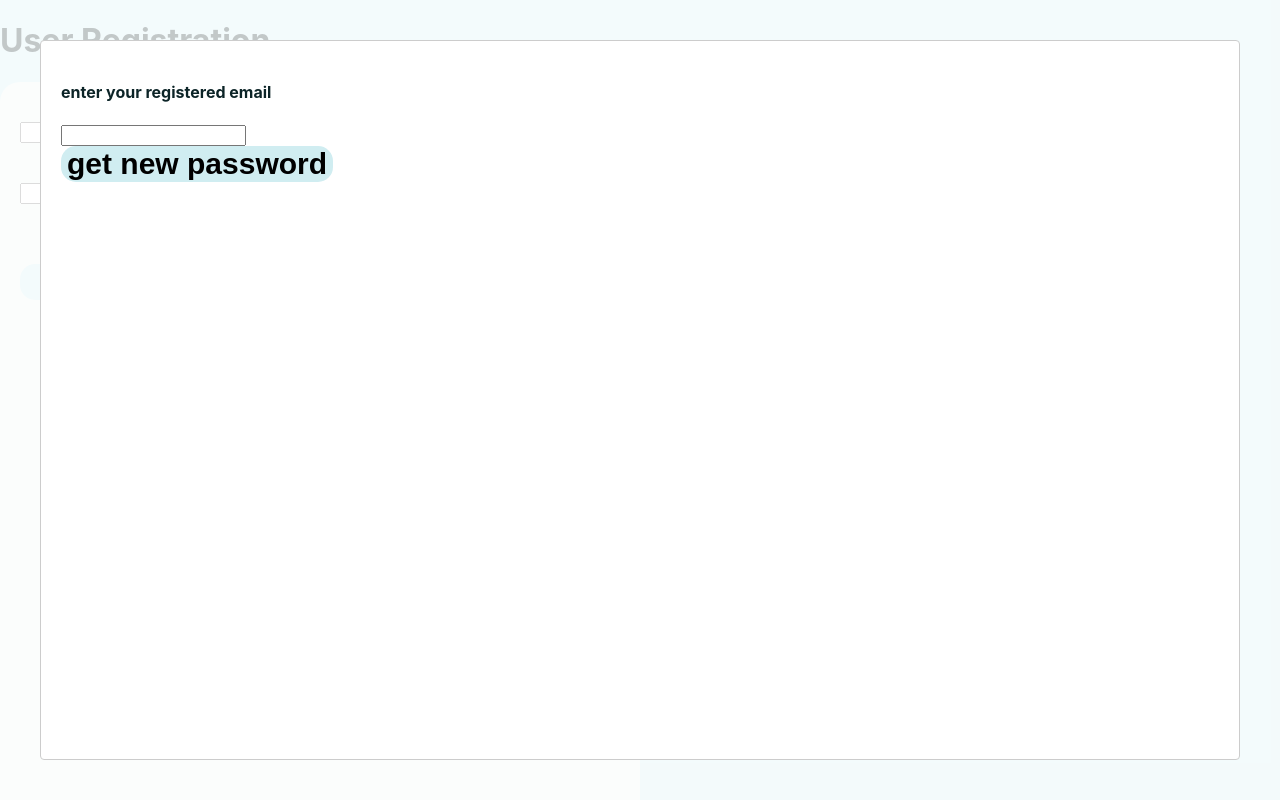
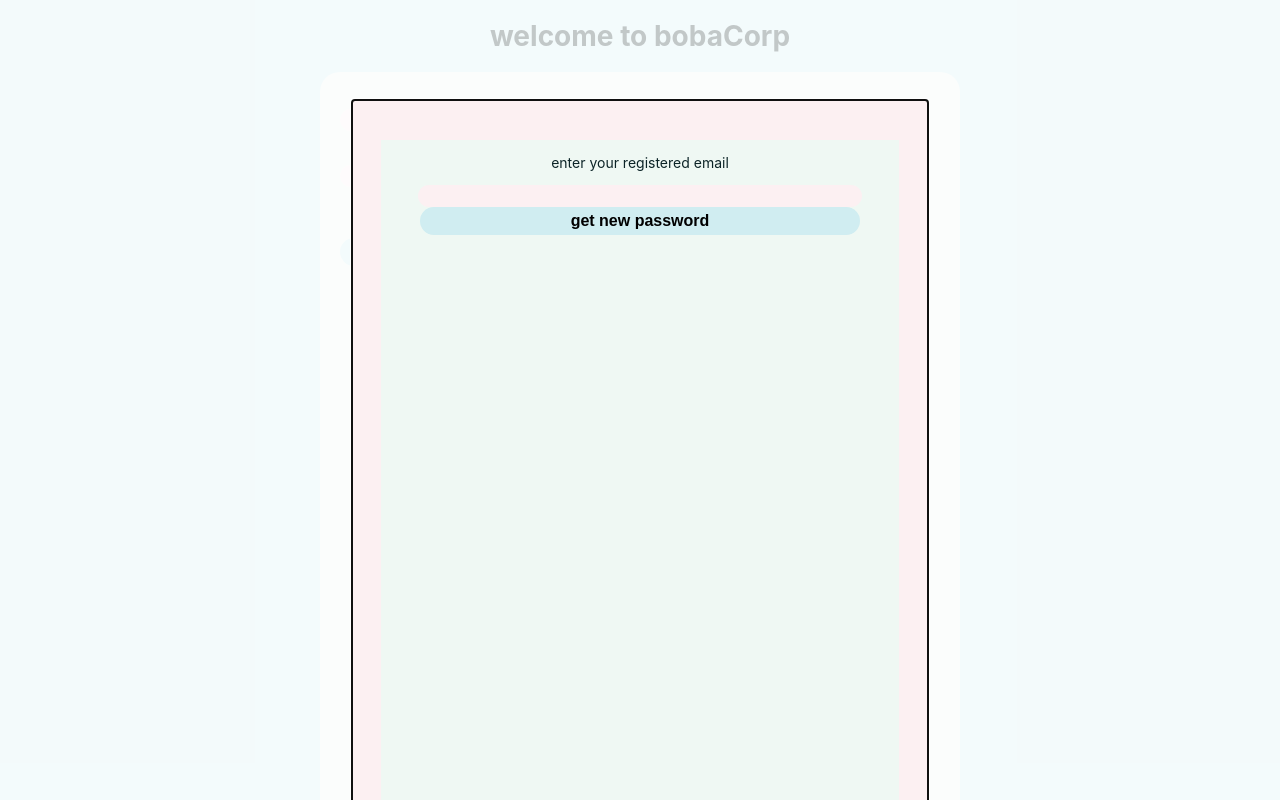
Before and after one commit to thanhquang19/User-Registration, a React (Create React App) app in the folder useregistration/: page / in a window 1280 px wide. Both pictures are taken after a click on the element "forget username or password?". Shown: the top 800 px of the page. Built offline with nearby package versions, Linux system fonts and the light colour scheme.

Commit message:
add some stylings

```diff
--- a/useregistration/src/App.js
+++ b/useregistration/src/App.js
@@ -3,25 +3,19 @@
 import {BrowserRouter, Route, Routes, Link, Outlet} from 'react-router-dom'
 import UserRegistration from "./Pages/UserRegistration/UserRegistration.jsx";
 import PrivateRoutes from "./Routes/PrivateRoutes.jsx";
-import Login from './Pages/Log-in/Login.jsx';
+
 
 function App() {
   return (
 
     <BrowserRouter>
-     <h1>User Registration</h1>
+     <h1>welcome to bobaCorp</h1>
 
-      {/* <div>
-        <Link path='/'>User Profile</Link>
-        <br/>
-        <Link to='/login'>Login</Link>
-        <br/>
-        <Link to='/registration'>User Registration</Link>
-      </div> */}
+
 
         <Routes>
           <Route path='/' element={<PrivateRoutes/>} />
-          <Route path='/login' element={<Login/>}/>
+
           <Route path='/registration' element={<UserRegistration/>}/>
         </Routes>
 
--- /dev/null
+++ b/useregistration/src/Pages/Log-in/ForgotPassword.css
@@ -0,0 +1,3 @@
+#forgotpwd-form {
+    width: 90%;
+}
--- a/useregistration/src/Pages/Log-in/ForgotPassword.jsx
+++ b/useregistration/src/Pages/Log-in/ForgotPassword.jsx
@@ -1,5 +1,6 @@
 import {React, useState} from 'react'
 import Modal from 'react-modal'
+import './ForgotPassword.css'
 
 
 Modal.setAppElement('#root');
@@ -15,15 +16,16 @@ export default function ForgotPassword(props) {
     return (
         <Modal isOpen={props.isOpen}
         shouldCloseOnEsc shouldCloseOnOverlayClick
-        onRequestClose={props.isClose}>
+        onRequestClose={props.isClose}
+        className='modal'
+        >
                  <form id='forgotpwd-form'>
-                    <h4>enter your registered email</h4>
+                    <p>enter your registered email</p>
                     <input type='email' ></input>
                     <br/>
                     <button id='getPwd-btn' onClick={handleGetPwd}>get new password</button>
-                    <div>{confirmation}</div>
-
                  </form>
+                 <div id='confirmation'>{confirmation}</div>
         </Modal>
     )
 }
--- a/useregistration/src/Pages/UserRegistration/Confirmation.jsx
+++ b/useregistration/src/Pages/UserRegistration/Confirmation.jsx
@@ -13,6 +13,7 @@ export default function Confirmation(props) {
         shouldCloseOnEsc
         shouldCloseOnOverlayClick
         onRequestClose={props.isClose}
+        className='modal'
     >
         <p>your account has been successfully created</p>
         <Link to='/'> <h3>return to log-in</h3></Link>
--- a/useregistration/src/index.css
+++ b/useregistration/src/index.css
@@ -7,6 +7,10 @@ body {
   -moz-osx-font-smoothing: grayscale;
   background-color: #D0EDF1;
   color: #0C2427;
+  text-align: center;
+  font-size: 14px;
+
+
 }
 
 code {
@@ -19,7 +23,35 @@ button {
   background-color: #D0EDF1;
   border: none;
   border-radius: 15px;
-  font-size: 30px;
+  font-size: 16px;
   font-weight: bold;
   cursor: pointer;
+  box-sizing: border-box;
+  padding: 5px 10px;
+  width: 85%;
 }
+
+input {
+  background-color: #FCF0F2;
+  border: none;
+  border-radius: 15px;
+  font-size: 16px;
+  padding: 2px;
+  width: 85%;
+}
+
+form {
+  background-color: #EFF8F3;
+  aspect-ratio: 5 / 7;
+  margin: auto;
+
+}
+
+.modal {
+  background-color: #FCF0F2;
+  width: 45%;
+  aspect-ratio: 5 / 7;
+  margin: 100px auto;
+  display: flex;
+
+}
```
